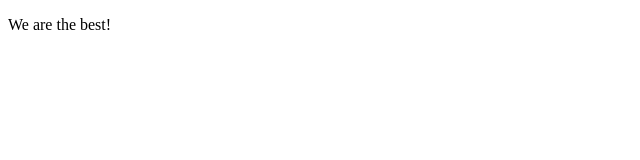
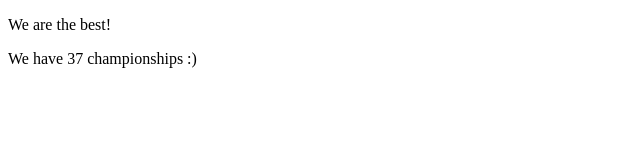
Before and after one commit to nick-galluzzo/github-101, a plain HTML site: page index.html in a window 1280 px wide. Shown: the whole page, without its empty margins (0-640 px from the left). Drawn offline with Linux system fonts and the light colour scheme.

Commit message:
added new p about the champs

```diff
--- a/index.html
+++ b/index.html
@@ -5,5 +5,6 @@
 </head>
 <body>
 <p>We are the best!</p>
+<p>We have 37 championships :) </p>
 </body>
 </html>
```
